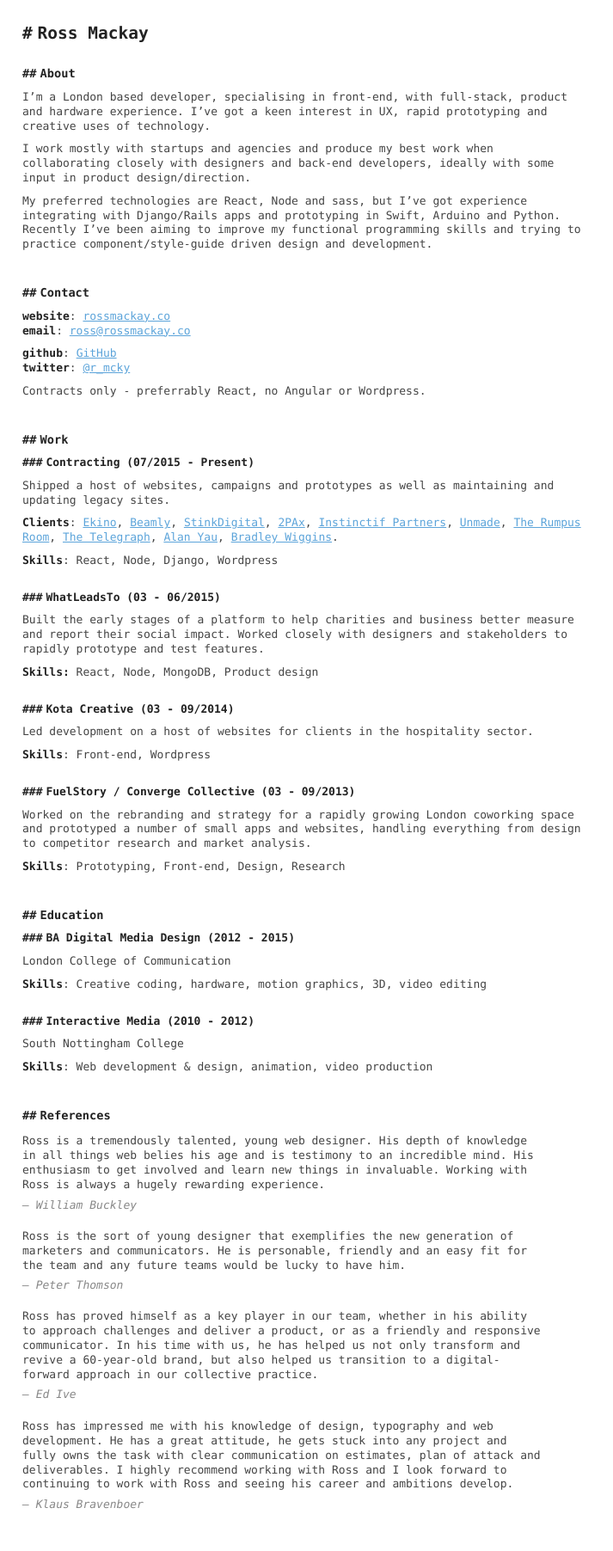
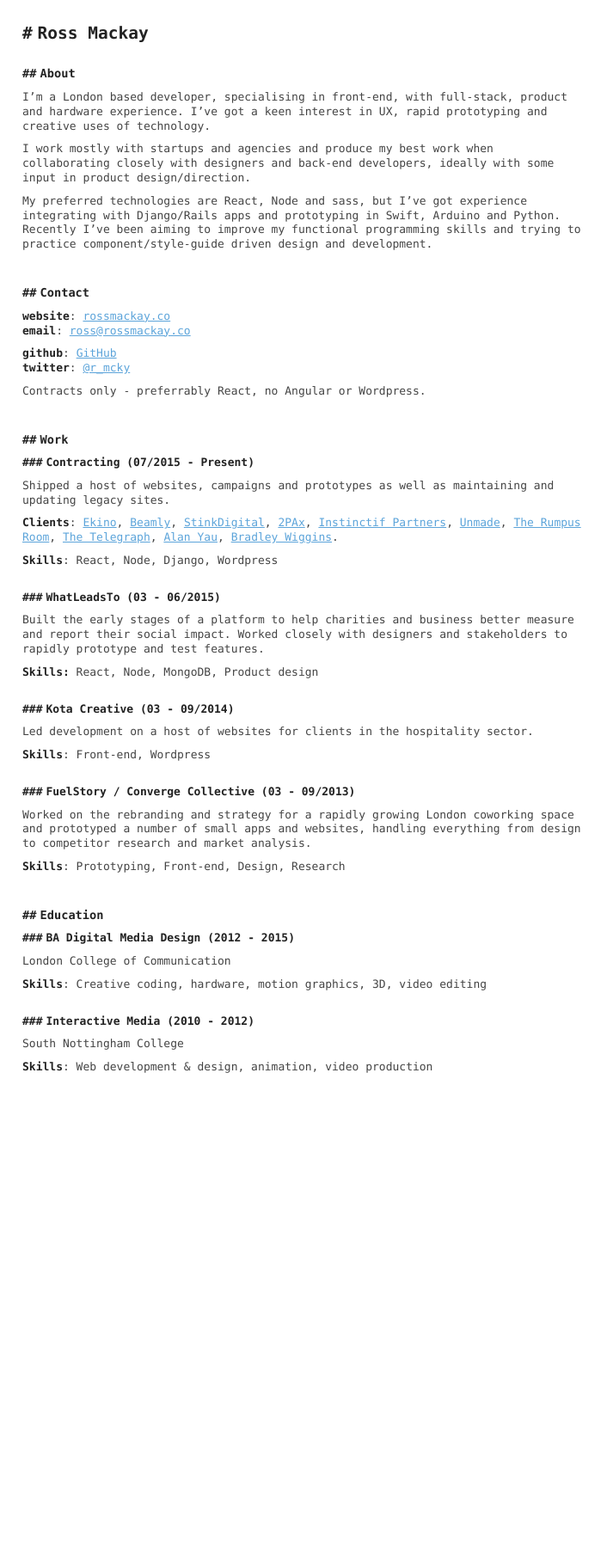
Before and after one commit to mcky/mcky.github.io, a Jekyll site: the page built from index.md, in a window 1280 px wide. Shown: the whole page at 86% size, without its empty margins (0-713 px from the left). Built offline with Jekyll 4.4.1, drawn with Linux system fonts in a browser that asks for light colours; after the commit the page ends 1285 px from its top, so only the background shows below that.

Commit message:
Remove outdated references

```diff
--- a/index.md
+++ b/index.md
@@ -78,24 +78,3 @@
 South Nottingham College
 
 _Skills_: Web development & design, animation, video production
-
-
-
-
-## References
-
-> Ross is a tremendously talented, young web designer. His depth of knowledge in all things web belies his age and is testimony to an incredible mind. His enthusiasm to get involved and learn new things in invaluable. Working with Ross is always a hugely rewarding experience.
-
-– William Buckley
-
-> Ross is the sort of young designer that exemplifies the new generation of marketers and communicators.  He is personable, friendly and an easy fit for the team and any future teams would be lucky to have him.
-
-– Peter Thomson
-
-> Ross has proved himself as a key player in our team, whether in his ability to approach challenges and deliver a product, or as a friendly and responsive communicator. In his time with us, he has helped us not only transform and revive a 60-year-old brand, but also helped us transition to a digital-forward approach in our collective practice.
-
-– Ed Ive
-
-> Ross has impressed me with his knowledge of design, typography and web development. He has a great attitude, he gets stuck into any project and fully owns the task with clear communication on estimates, plan of attack and deliverables. I highly recommend working with Ross and I look forward to continuing to work with Ross and seeing his career and ambitions develop.
-
-– Klaus Bravenboer
```
